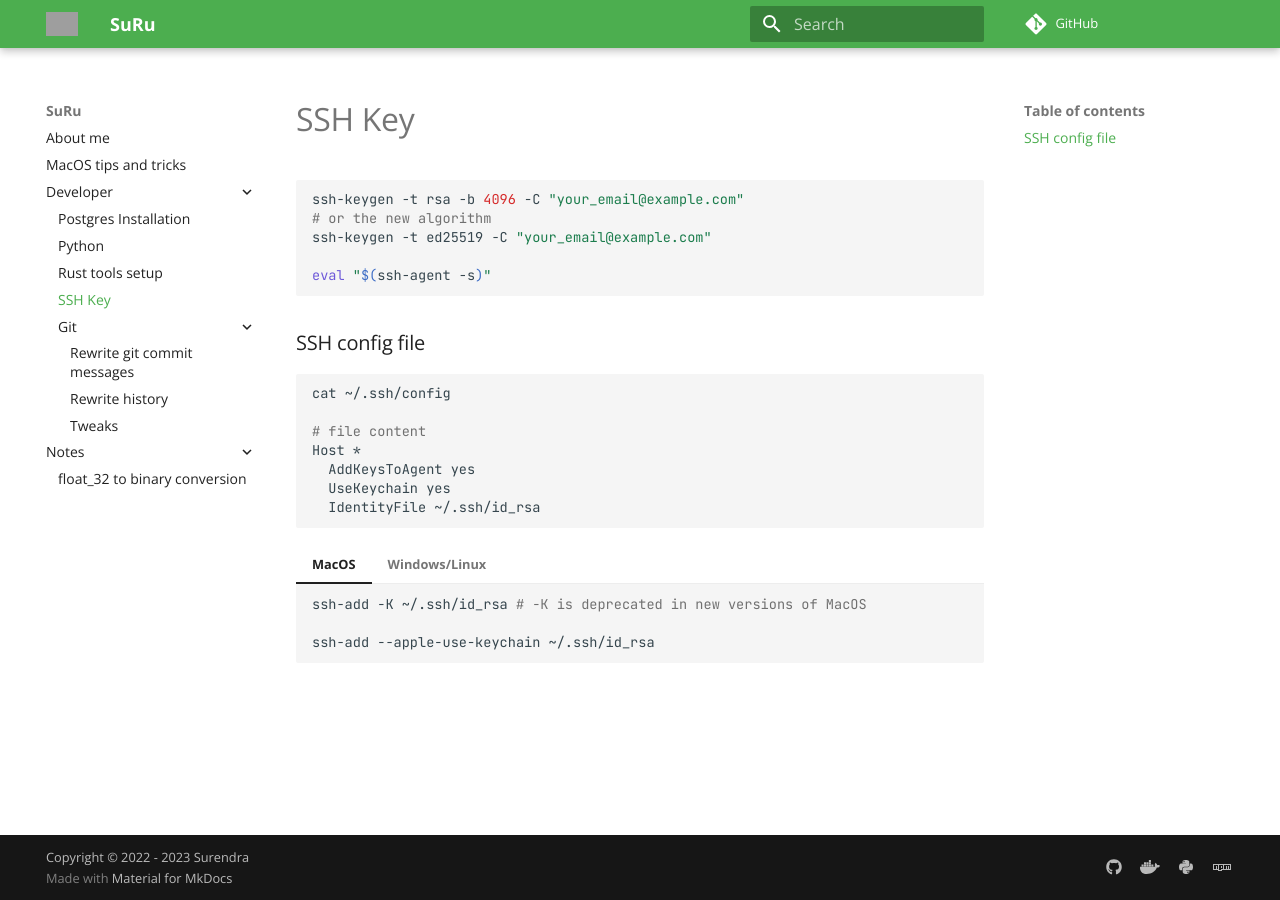
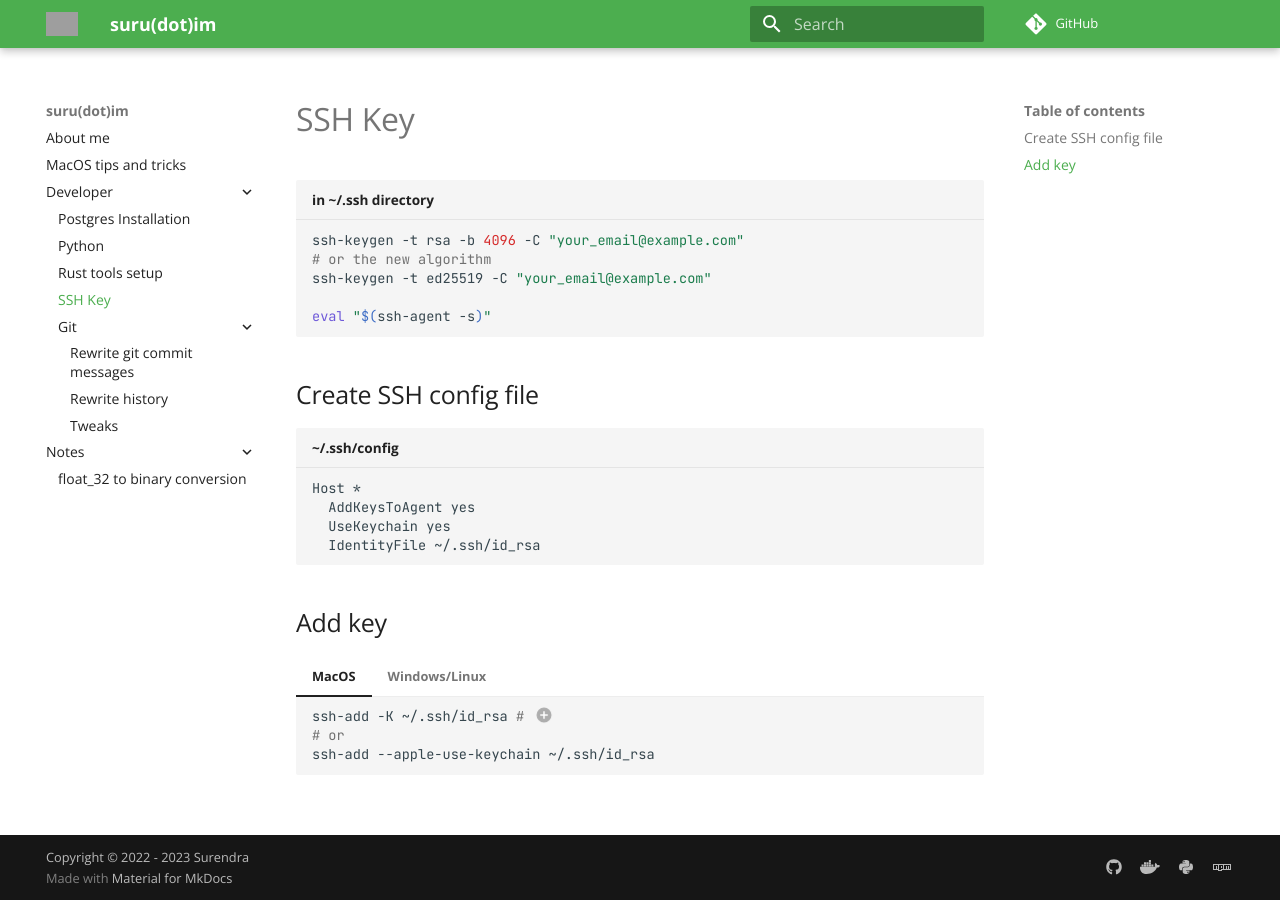
Before and after one commit to suru33/website, an MkDocs documentation site: the page built from docs/developer/ssh-key.md, in a window 1280 px wide. Built offline with MkDocs 1.6.1 and Material for MkDocs 9.7.7, drawn with Linux system fonts in a browser that asks for light colours; comment, search, counter and statistics services are not loaded; grey boxes are pictures that could not be loaded.

````diff
--- a/docs/developer/ssh-key.md
+++ b/docs/developer/ssh-key.md
@@ -1,6 +1,6 @@
 # SSH Key
 
-```shell
+```shell title="in ~/.ssh directory"
 ssh-keygen -t rsa -b 4096 -C "your_email@example.com"
 # or the new algorithm
 ssh-keygen -t ed25519 -C "your_email@example.com"
@@ -8,25 +8,26 @@ ssh-keygen -t ed25519 -C "your_email@example.com"
 eval "$(ssh-agent -s)"
 ```
 
-### SSH config file
+## Create SSH config file
 
-```shell
-cat ~/.ssh/config
-
-# file content
+``` title="~/.ssh/config"
 Host *
   AddKeysToAgent yes
   UseKeychain yes
   IdentityFile ~/.ssh/id_rsa
 ```
 
+## Add key
+
 === "MacOS"
 
     ```shell
-    ssh-add -K ~/.ssh/id_rsa # -K is deprecated in new versions of MacOS
-
+    ssh-add -K ~/.ssh/id_rsa # (1)
+    # or
     ssh-add --apple-use-keychain ~/.ssh/id_rsa
     ```
+
+    1. -K is deprecated in new versions of MacOS
 
 === "Windows/Linux"
 
--- /dev/null
+++ b/docs/stylesheets/extra.css
@@ -0,0 +1,3 @@
+.md-footer__inner:not([hidden]) {
+    display: none
+}
--- a/mkdocs.yml
+++ b/mkdocs.yml
@@ -1,4 +1,7 @@
-site_name: SuRu
+site_name: suru(dot)im
+site_author: SuRu
+site_url: https://suru.im
+
 extra:
   homepage: https://suru.im
   social:
@@ -13,6 +16,13 @@ extra:
   analytics:
     provider: google
     property: G-5B77Q8KHX6
+  tags:
+    HTML5: html
+    JavaScript: js
+    CSS: css
+    MacOS: mac
+    Script: script
+    Database: db
 
 repo_url: https://github.com/suru33/hello-world
 copyright: Copyright &copy; 2022 - 2023 Surendra
@@ -27,6 +37,7 @@ theme:
     - content.tabs.link
     - navigation.expand
     - search.share
+    - content.code.annotate
   font:
     text: Open Sans
     code: JetBrains Mono
@@ -35,6 +46,18 @@ theme:
     accent: teal
   logo: assets/logo.png
   favicon: assets/favicon.png
+  icon:
+    tag:
+      html: fontawesome/brands/html5
+      js: fontawesome/brands/js
+      css: fontawesome/brands/css3
+      mac: fontawesome/brands/apple
+      script: fontawesome/solid/scroll
+      db: fontawesome/solid/database
+
+extra_css:
+  - stylesheets/extra.css
+
 
 markdown_extensions:
   - toc:
@@ -53,7 +76,8 @@ markdown_extensions:
   - pymdownx.highlight:
       anchor_linenums: true
   - pymdownx.inlinehilite
-  - pymdownx.snippets
+  - pymdownx.snippets:
+      base_path: code
   - pymdownx.critic
   - pymdownx.caret
   - pymdownx.keys
@@ -64,6 +88,7 @@ markdown_extensions:
 
 plugins:
   - search
+  - tags
   - git-revision-date-localized:
       locale: en
       type: datetime
````
Also changed, not shown: docs/developer/postgres.md (+7 -7 lines), 1 other file.
